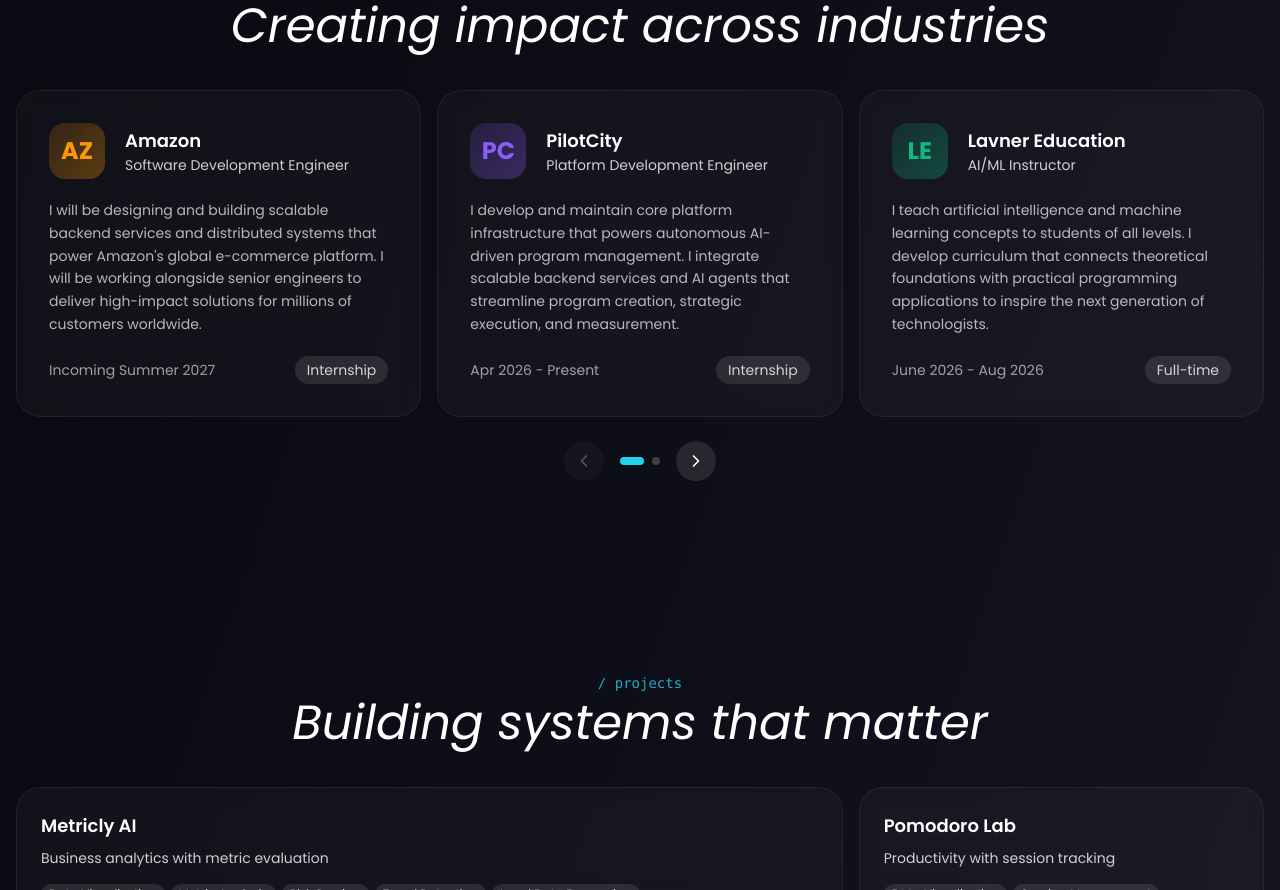
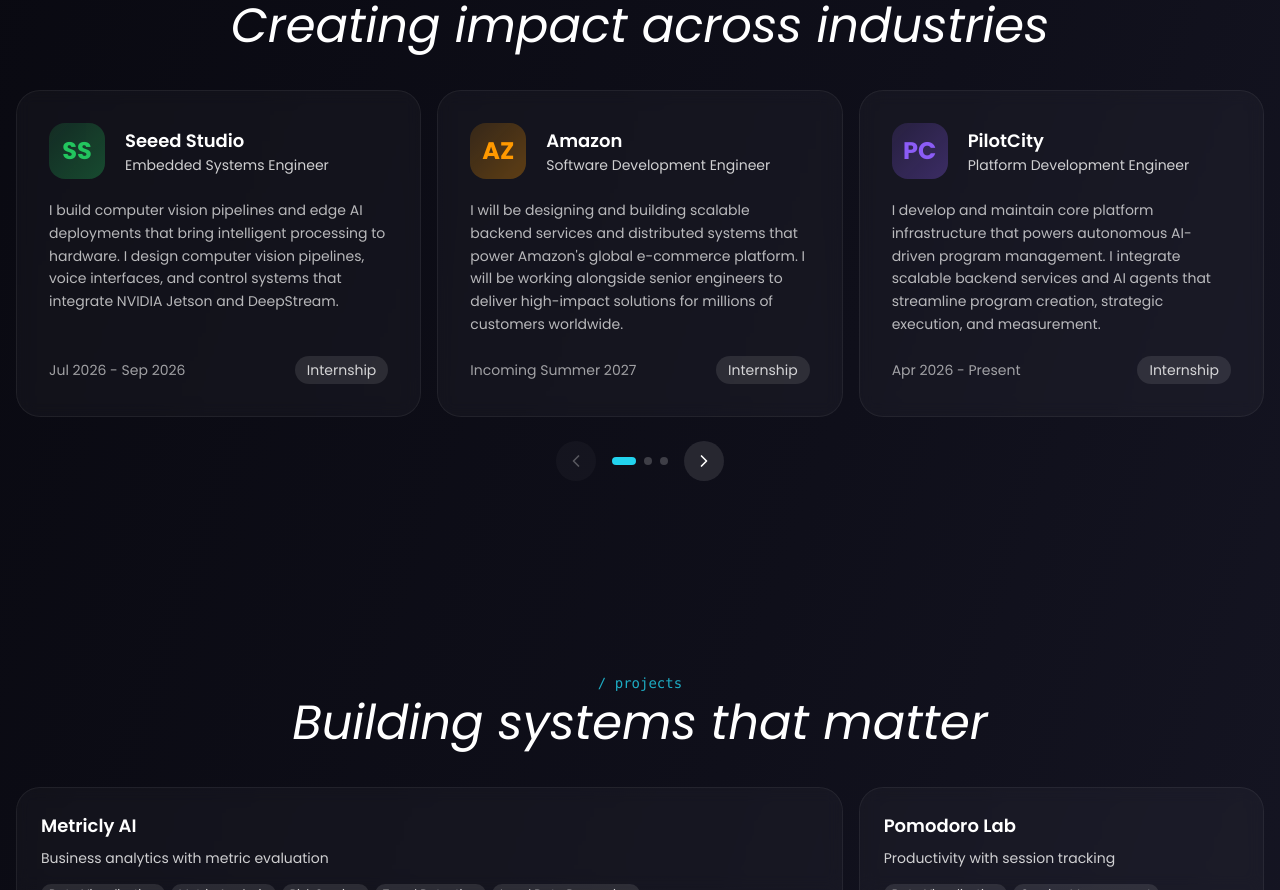
Before and after one commit to codexfang/portfolio, a React (Vite) app: page / in a window 1280 px wide. Shown: the part 920-1810 px from the top of the page. Built offline with nearby package versions, Linux system fonts and the light colour scheme; the HTML template or start-up script is replaced by a standard one.

Commit message:
Add Seeed Studio Embedded Systems Engineer (Jul-Sep 2026)

```diff
--- a/src/components/ExperienceCarousel.tsx
+++ b/src/components/ExperienceCarousel.tsx
@@ -3,6 +3,10 @@ import { ChevronLeft, ChevronRight } from 'lucide-react'
 import { motion, AnimatePresence } from 'framer-motion'
 
 const experiences = [
+  {
+    logo: 'SS', company: 'Seeed Studio', role: 'Embedded Systems Engineer', date: 'Jul 2026 - Sep 2026', type: 'Internship', color: '#22c55e',
+    desc: 'I build computer vision pipelines and edge AI deployments that bring intelligent processing to hardware. I design computer vision pipelines, voice interfaces, and control systems that integrate NVIDIA Jetson and DeepStream.',
+  },
   {
     logo: 'AZ', company: 'Amazon', role: 'Software Development Engineer', date: 'Incoming Summer 2027', type: 'Internship', color: '#ff9900',
     desc: 'I will be designing and building scalable backend services and distributed systems that power Amazon\'s global e-commerce platform. I will be working alongside senior engineers to deliver high-impact solutions for millions of customers worldwide.',
```
